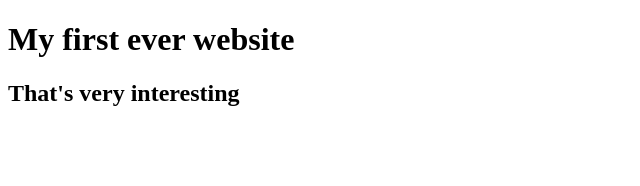
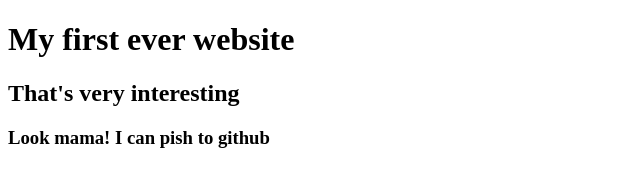
Before and after one commit to saidarahman26/my-first-website, a plain HTML site: page index.html in a window 1280 px wide. Shown: the whole page, without its empty margins (0-640 px from the left). Drawn offline with Linux system fonts and the light colour scheme.

Commit message:
my github

```diff
--- a/index.html
+++ b/index.html
@@ -9,5 +9,6 @@
 <body>
     <h1>My first ever website</h1>
     <h2>That's very interesting</h2>
+    <h3>Look mama! I can pish to github</h3>
 </body>
 </html>
```
